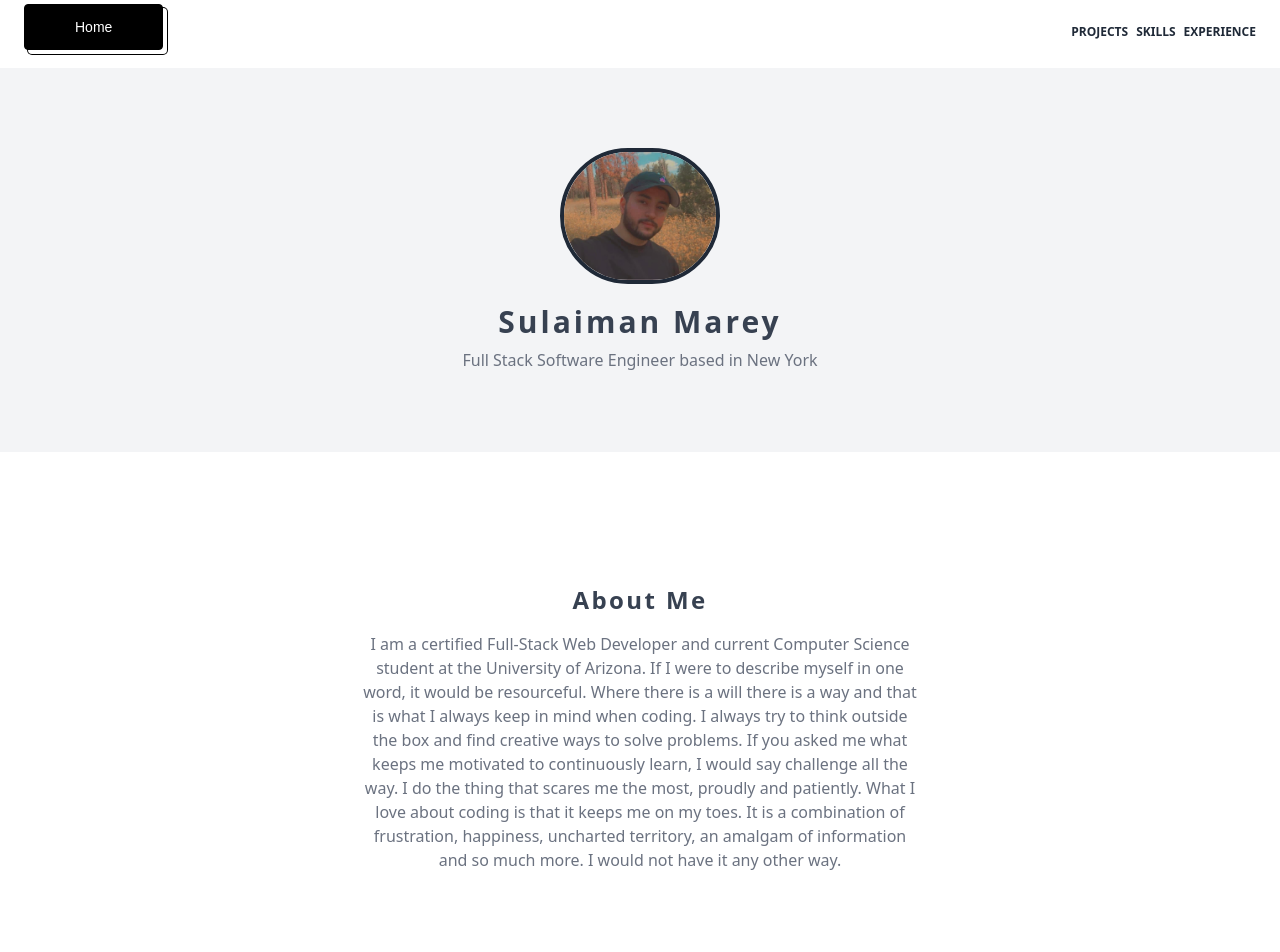
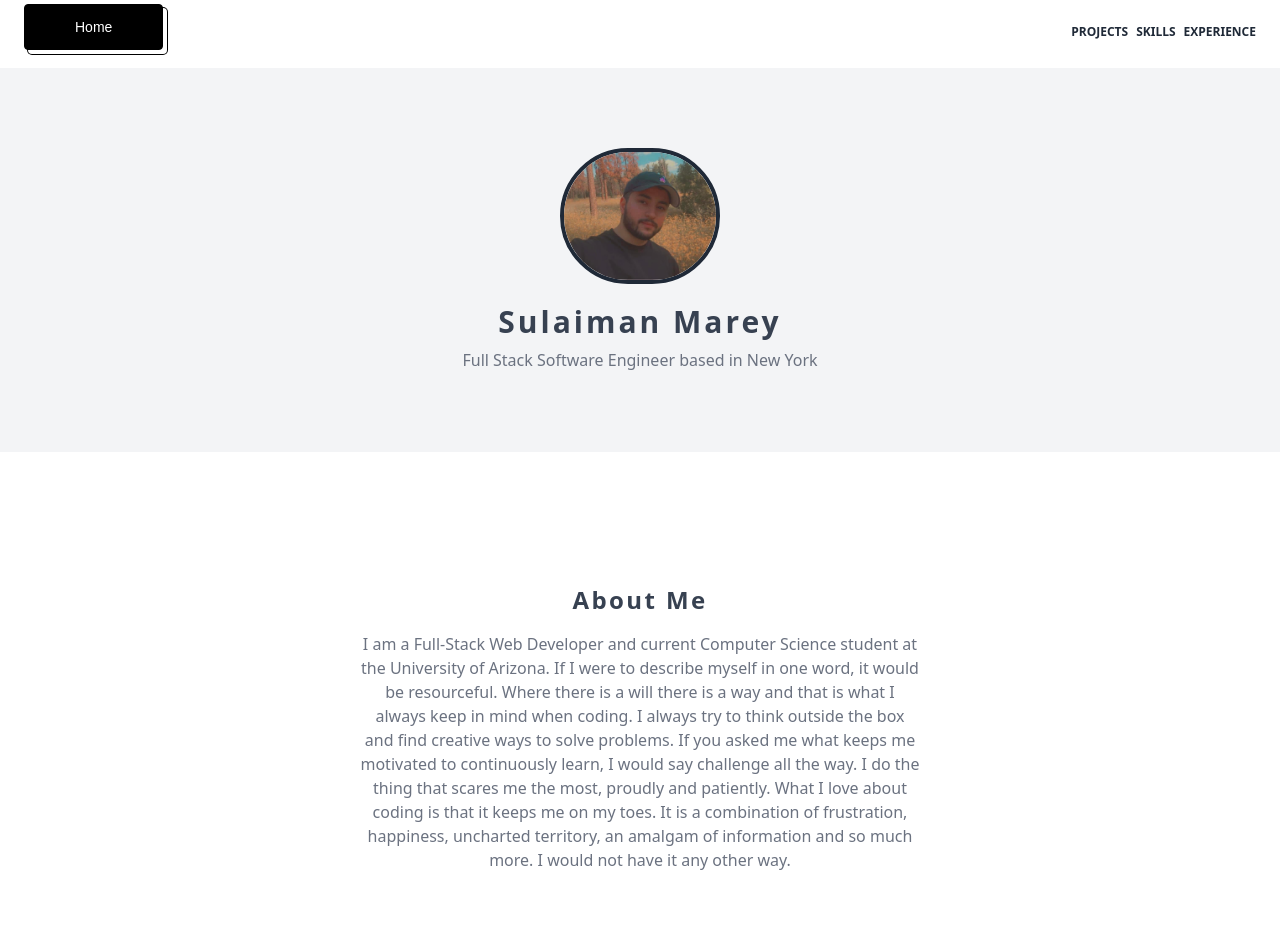
Before and after one commit to adam-marey/myPort, a React (Create React App) app: page / in a window 1280 px wide. Shown: the top 952 px of the page. Built offline with nearby package versions, Linux system fonts and the light colour scheme.

Commit message:
Update About.js

```diff
--- a/src/components/About/About.js
+++ b/src/components/About/About.js
@@ -7,7 +7,7 @@ const About = () => {
         About Me
       </h1>
       <p className="text-1xl text-gray-500 pt-4">
-        I am a certified Full-Stack Web Developer and current Computer Science
+        I am a Full-Stack Web Developer and current Computer Science
         student at the University of Arizona. If I were to describe myself in
         one word, it would be resourceful. Where there is a will there is a way
         and that is what I always keep in mind when coding. I always try to
```
